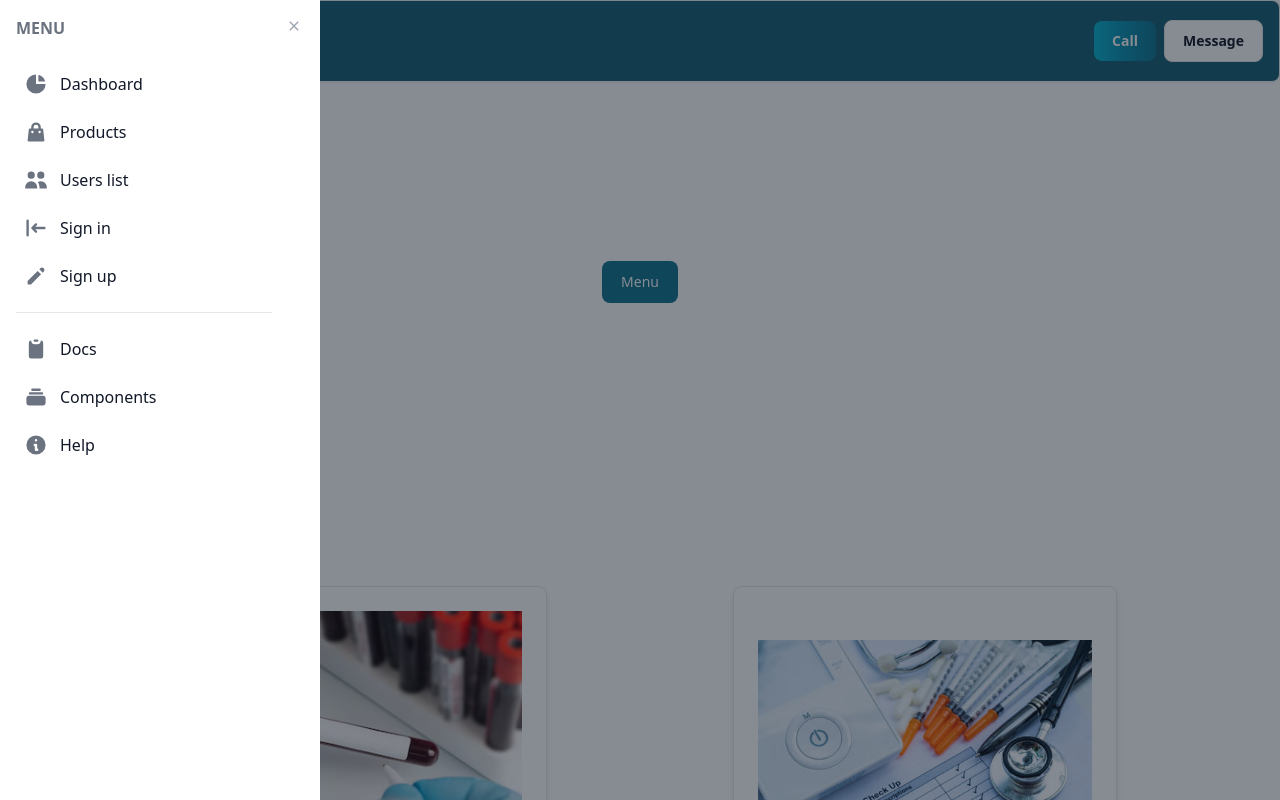
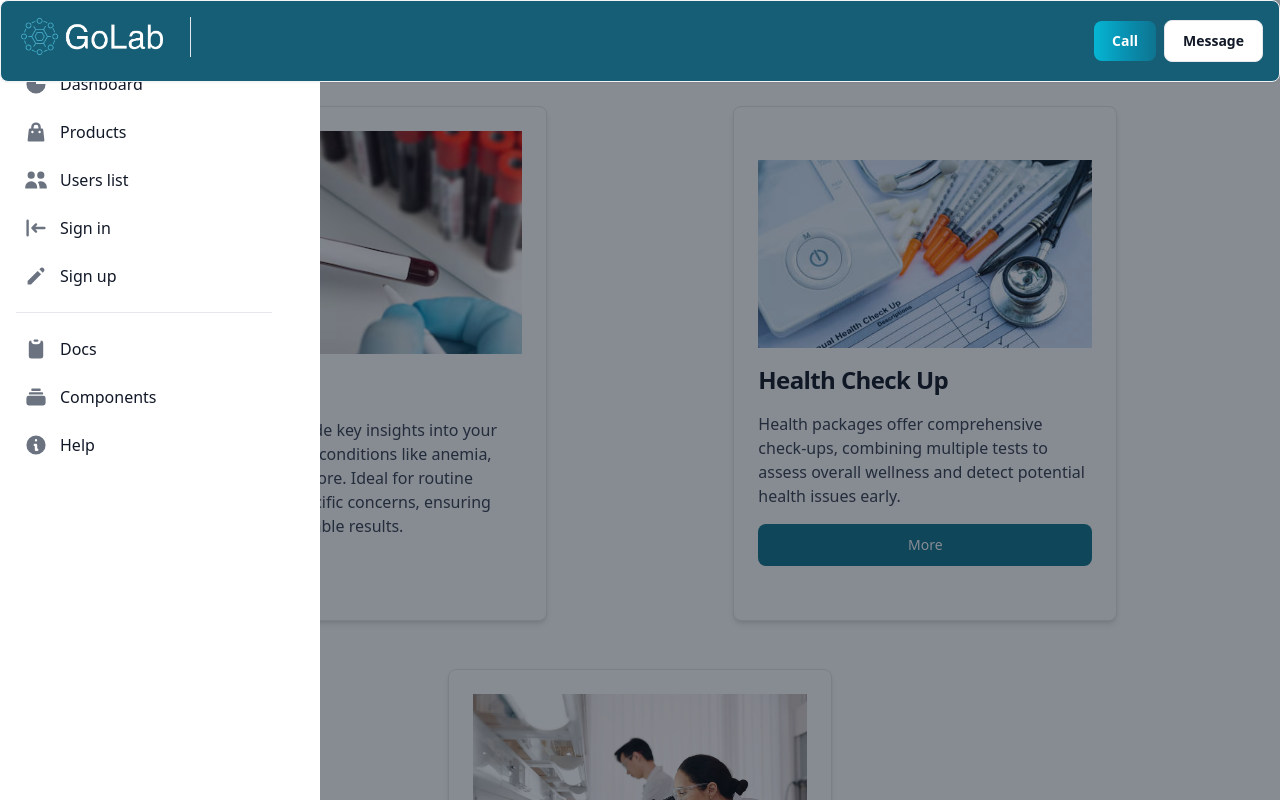
Before and after one commit to harshalpatil0003/patho, a React (Vite) app in the folder client/: page /UserPanel in a window 1280 px wide. Shown: the top 800 px of the page. Built offline with nearby package versions, Linux system fonts and the light colour scheme.

Commit message:
button z-index applied

```diff
--- a/client/src/components/Profile/Profile.jsx
+++ b/client/src/components/Profile/Profile.jsx
@@ -4,10 +4,10 @@
 import { Banner, Button } from "flowbite-react";
 import logo from '../../Assets/navbar/logo.png'
 
-export function Profile({name}) {
+export function Profile() {
 
   return (
-    <Banner>
+    <Banner className="sticky top-0 z-50">
       <div className="flex max-w-full flex-col justify-between rounded-lg border border-gray-100 bg-cyan-800 p-4 shadow-sm dark:border-gray-600 dark:bg-gray-700 md:flex-row ">
         <div className="mb-3 mr-4 flex flex-col items-start md:mb-0 md:flex-row md:items-center">
           <a
@@ -16,7 +16,7 @@ export function Profile({name}) {
             <img src={logo} className="mr-2 h-10  md:h-[65px]" alt="Flowbite Logo" />
           </a>
           <span className="self-left whitespace-nowrap text-3xl font-semibold dark:text-white md:pr-6">
-             Hello {name}
+
             </span>
         </div>
         <div className="flex text-lg shrink-0 items-center gap-2">
--- a/client/src/components/Side Panel/panel.jsx
+++ b/client/src/components/Side Panel/panel.jsx
@@ -22,9 +22,9 @@ export function Panel() {
 
   return (
     <>
-      <div className="flex min-h-[50vh] items-center justify-center">
-        <Button onClick={() => setIsOpen(true)} className="absolute top-[]">Menu</Button>
-      </div>
+      {/* <div className="flex items-center justify-center">
+        <Button gradientMonochrome="cyan" onClick={() => setIsOpen(true)} className="absolute left-[2px] top-[100px]"> <p className="">Menu</p></Button>
+      </div> */}
       <Drawer open={isOpen} onClose={handleClose}>
         <Drawer.Header title="MENU" titleIcon={() => <></>} />
         <Drawer.Items>
--- a/client/src/views/User_Panel.jsx
+++ b/client/src/views/User_Panel.jsx
@@ -4,7 +4,7 @@ import { Card, Button } from 'flowbite-react'
 import blood from '../Assets/User Panel/blood.AVIF'
 import checkup from '../Assets/User Panel/checkup.jpg'
 import Specialized_Tests from '../Assets/User Panel/Specialized_Tests.webp'
-export default function User_Panel() {
+export default function User_Panel({name}) {
     return (
         <div>
             <Profile name={name} />
@@ -12,7 +12,7 @@ export default function User_Panel() {
 
             <Panel />
 
-            <div className='flex flex-wrap  justify-evenly mt-20 '>
+            <div className='flex flex-wrap  justify-evenly'>
                 <Card
                     className="max-w-sm m-6">
                     <img src={blood} alt="image 1" />
@@ -22,7 +22,10 @@ export default function User_Panel() {
                     <p className="font-normal text-gray-700 dark:text-gray-400">
                     Blood tests provide key insights into your health, detecting conditions like anemia, infections, and more. Ideal for routine check-ups or specific concerns, ensuring accurate and reliable results.
                     </p>
-                    <Button>More</Button>
+                    <div>
+                    <Button className='sticky z-10'>More</Button>
+
+                    </div>
                 </Card>
                 <Card
                     className="max-w-sm m-6">
```
